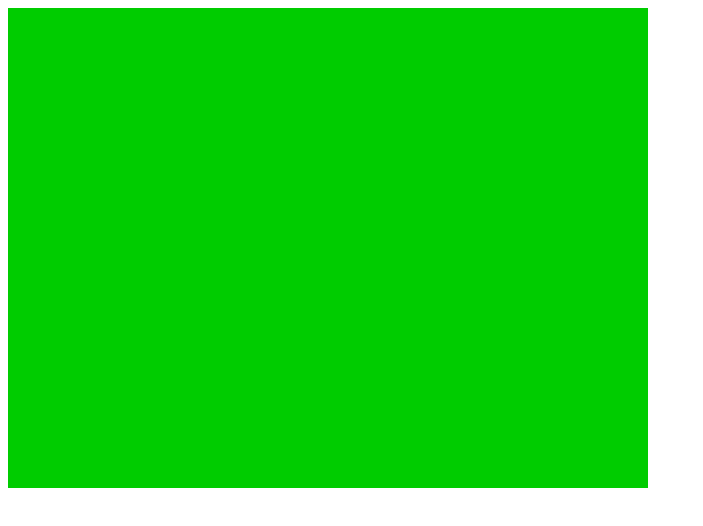
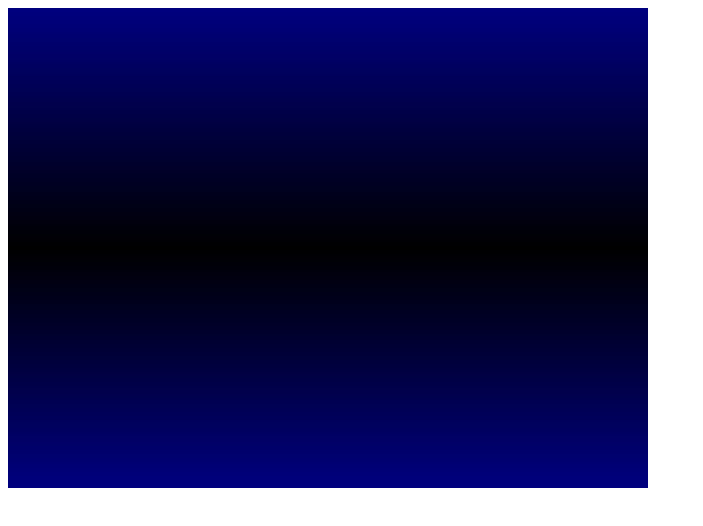
Before and after one commit to ntmls/templates-ts-webgl, a website built with webpack: page public/index.html in a window 1280 px wide. Shown: the whole page, without its empty margins (0-703 px from the left). Built offline with nearby package versions, Linux system fonts and the light colour scheme.

Commit message:
fix launch

```diff
--- a/public/index.html
+++ b/public/index.html
@@ -4,5 +4,24 @@
     </head>
     <body>
         <canvas id = 'gl-canvas' width="640" height="480"></canvas>
+        <script id="fragment-shader" type="x-shader/x-fragment">
+            precision mediump float;
+            uniform vec2 screen_size;
+
+            vec2 coord;
+
+            vec2 worldCoord() {
+                float min_size;
+                vec2 middle = screen_size * .5;
+                min_size = min(screen_size.x, screen_size.y);
+                return (gl_FragCoord.xy - middle) / min_size;
+            }
+
+            void main() {
+                coord = worldCoord();
+                gl_FragColor = vec4(0, 0.0, abs(coord.y), 1);
+            }
+
+        </script>
     </body>
 </html>
--- /dev/null
+++ b/src/FragementShaderSource.ts
@@ -0,0 +1,17 @@
+export class FragmentShaderSource {
+    get source(): string {
+
+        return document.getElementById('fragment-shader').innerHTML;
+    /*
+        return `
+
+void main() {
+
+    gl_FragColor = vec4(0, 0.8, 0, 1);
+}
+
+`;
+*/
+
+    }
+}
--- /dev/null
+++ b/src/WebGlInitializer.ts
@@ -0,0 +1,107 @@
+export class WebGlInitializer {
+
+    private context: WebGLRenderingContext;
+
+    initialize(canvas: HTMLCanvasElement, fragmentShaderSource: string): void {
+        this.getContext(canvas);
+        const vsSource = this.getVertexShaderSourceCode();
+        const vertexShader = this.createVertexShader(vsSource);
+        const fragmentShader = this.createFragmentShader(fragmentShaderSource);
+        const shaderProgram = this.createShaderProgram(vertexShader, fragmentShader);
+        this.setScreenSizeVariable(shaderProgram, canvas);
+        const points = this.createTrianglePoints();
+        this.createBufferFromPoints(points);
+        this.assignBufferToPositionVariable(shaderProgram);
+        this.drawTriangles();
+    }
+
+    private setScreenSizeVariable(shaderProgram: WebGLProgram, canvas: HTMLCanvasElement) {
+        var screenSizeLocation = this.context.getUniformLocation(shaderProgram, 'screen_size');
+        this.context.uniform2f(screenSizeLocation, canvas.width, canvas.height);
+    }
+
+    private getContext(canvas: HTMLCanvasElement) {
+        this.context = canvas.getContext('webgl');
+    }
+
+    private drawTriangles() {
+        this.context.drawArrays(this.context.TRIANGLES, 0, 6);
+    }
+
+    private assignBufferToPositionVariable(shaderProgram: WebGLProgram) {
+        const pointsLocation = this.context.getAttribLocation(shaderProgram, 'aPosition');
+        this.context.vertexAttribPointer(pointsLocation, 2, this.context.FLOAT, false, 0, 0);
+        this.context.enableVertexAttribArray(pointsLocation);
+    }
+
+    private createBufferFromPoints(points: number[]) {
+        var pointsBuffer = this.context.createBuffer();
+        this.context.bindBuffer(this.context.ARRAY_BUFFER, pointsBuffer);
+        this.context.bufferData(this.context.ARRAY_BUFFER, new Float32Array(points), this.context.STATIC_DRAW);
+    }
+
+    private createTrianglePoints() {
+        return [
+            -1, -1,
+
+            // top right
+            1, -1,
+
+            // bottom left
+            -1, 1,
+
+            // second triangle
+            // bottom right
+            1, 1,
+
+            // top right
+            1, -1,
+
+            // bottom left
+            -1, 1,
+        ];
+    }
+
+    private createVertexShader(vertexShaderSource: string) {
+        return this.createShader(this.context.VERTEX_SHADER, vertexShaderSource)
+    }
+
+    private createFragmentShader(fragmentShaderSource: string) {
+        return this.createShader(this.context.FRAGMENT_SHADER, fragmentShaderSource);
+    }
+
+    private createShader(shaderType: number, shaderSource: string) {
+
+        const shader = this.context.createShader(shaderType);
+        this.context.shaderSource(shader, shaderSource);
+        this.context.compileShader(shader);
+        if (!this.context.getShaderParameter(shader, this.context.COMPILE_STATUS)) {
+            alert(`An error occurred compiling the shader: ${this.context.getShaderInfoLog(shader)}`);
+            this.context.deleteShader(shader);
+            throw new Error("Could not compile shader");
+        }
+        return shader;
+    }
+
+    private createShaderProgram(vertexShader: WebGLShader, fragmentShader: WebGLShader) {
+        const shaderProgram = this.context.createProgram();
+        this.context.attachShader(shaderProgram, vertexShader);
+        this.context.attachShader(shaderProgram, fragmentShader);
+        this.context.linkProgram(shaderProgram);
+        this.context.useProgram(shaderProgram);
+        if (!this.context.getProgramParameter(shaderProgram, this.context.LINK_STATUS)) {
+            alert(`Unable to initialize the shader program: ${this.context.getProgramInfoLog(shaderProgram)}`);
+            throw new Error("Can't link program.");
+        }
+        return shaderProgram;
+    }
+
+    private  getVertexShaderSourceCode() {
+        return `
+  attribute vec2 aPosition;
+  void main() {
+     gl_Position = vec4(aPosition, 0.0, 1.0);
+  }
+  `;}
+
+}
--- a/src/main.ts
+++ b/src/main.ts
@@ -1,85 +1,7 @@
-// See the following for setup
-// https://dev.to/xavier577/setting-up-a-vanilla-typescript-project-the-right-way-21ao
+import { FragmentShaderSource } from "./FragementShaderSource";
+import { WebGlInitializer } from "./WebGlInitializer";
 
 var canvas = <HTMLCanvasElement>document.getElementById('gl-canvas')
-var gl = canvas.getContext('webgl');
-
-gl.clearColor(0.0, 0.0, 0.0, 1.0); // Set clear color to black
-gl.clear(gl.COLOR_BUFFER_BIT); // Clear the color buffer with specified clear color
-
-//gl.viewport(0, 0, gl.drawingBufferWidth, gl.drawingBufferHeight);
-
-const vsSource = `
-attribute vec2 aPosition;
-void main() {
-   gl_Position = vec4(aPosition, 0.0, 1.0);
-}
-`;
-
-const vertexShader = gl.createShader(gl.VERTEX_SHADER);
-gl.shaderSource(vertexShader, vsSource);
-gl.compileShader(vertexShader);
-if (!gl.getShaderParameter(vertexShader, gl.COMPILE_STATUS)) {
-  alert(`An error occurred compiling the shaders: ${gl.getShaderInfoLog(vertexShader)}`);
-  gl.deleteShader(vertexShader);
-  throw new Error("Could not compile vertex shader");
-}
-
-const fsSource = `
-void main() {
-    gl_FragColor = vec4(0, 0.8, 0, 1);
-}
-`;
-
-const fragmentShader = gl.createShader(gl.FRAGMENT_SHADER);
-gl.shaderSource(fragmentShader, fsSource);
-gl.compileShader(fragmentShader);
-if (!gl.getShaderParameter(fragmentShader, gl.COMPILE_STATUS)) {
-  alert(`An error occurred compiling the shaders: ${gl.getShaderInfoLog(fragmentShader)}`);
-  gl.deleteShader(fragmentShader);
-  throw new Error("Could not compile fragment shader");
-}
-
-const shaderProgram = gl.createProgram();
-gl.attachShader(shaderProgram, vertexShader);
-gl.attachShader(shaderProgram, fragmentShader);
-gl.linkProgram(shaderProgram);
-gl.useProgram(shaderProgram);
-if (!gl.getProgramParameter(shaderProgram, gl.LINK_STATUS)) {
-alert(`Unable to initialize the shader program: ${gl.getProgramInfoLog(shaderProgram)}`);
-throw new Error("Can't link program.");
-}
-
-const points = [
-    // first triangle
-    // top left
-    -1, -1,
-
-    // top right
-    1, -1,
-
-    // bottom left
-    -1, 1,
-
-    // second triangle
-    // bottom right
-    1, 1,
-
-    // top right
-    1, -1,
-
-    // bottom left
-    -1, 1,
-];
-
-var pointsBuffer = gl.createBuffer();
-gl.bindBuffer(gl.ARRAY_BUFFER, pointsBuffer);
-gl.bufferData(gl.ARRAY_BUFFER, new Float32Array(points), gl.STATIC_DRAW);
-
-const pointsLocation = gl.getAttribLocation(shaderProgram, 'aPosition');
-gl.vertexAttribPointer(pointsLocation, 2, gl.FLOAT, false, 0, 0);
-gl.enableVertexAttribArray(pointsLocation);
-
-gl.drawArrays(gl.TRIANGLES, 0, 6);
-
-window.alert('testing');
+var webGlInitializer = new WebGlInitializer();
+var source = new FragmentShaderSource();
+webGlInitializer.initialize(canvas, source.source);
```
